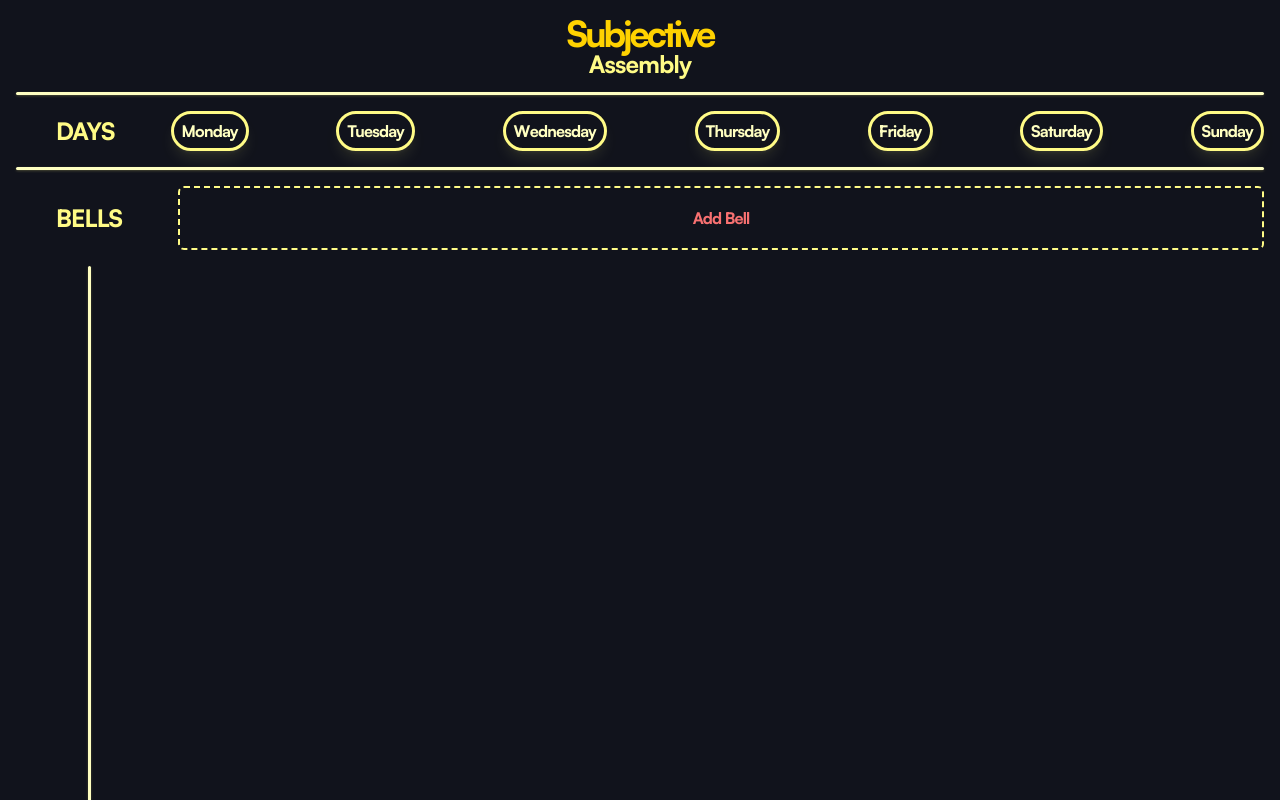
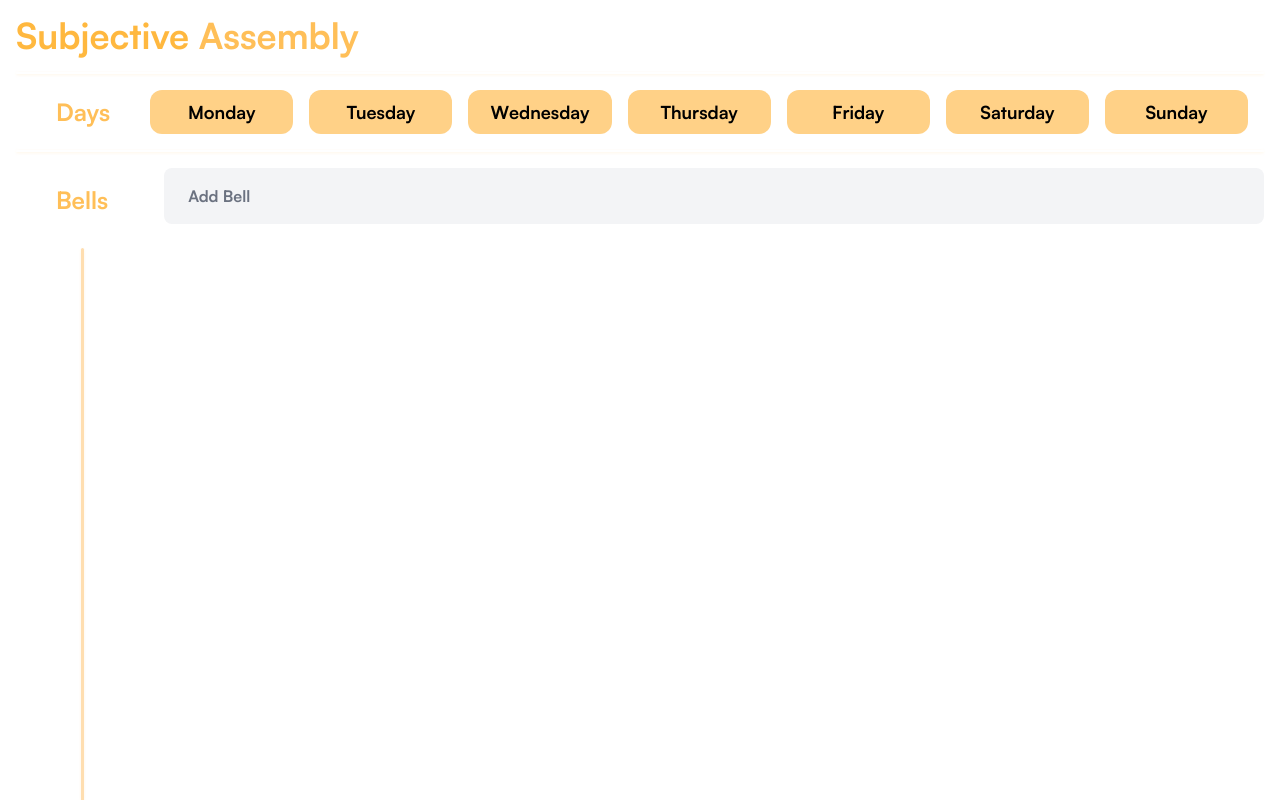
Before and after one commit to SubjectiveLabs/SubjectiveAssemblyLocal, a React (Vite) app in the folder frontend/: page / in a window 1280 px wide. Built offline with nearby package versions, Linux system fonts and the light colour scheme.

Commit message:
Modify design to match Subjective iOS, and change disabled action coloyr from red to grey to reserve red for destructive actions.

```diff
--- a/frontend/index.html
+++ b/frontend/index.html
@@ -4,7 +4,7 @@
     <meta charset="UTF-8" />
     <link rel="icon" type="image/svg+xml" href="/vite.svg" />
     <meta name="viewport" content="width=device-width, initial-scale=1.0" />
-    <title>SchoolScout Bell Times Editor</title>
+    <title>Subjective Assembly</title>
   </head>
   <body class="h-full">
     <div id="root" class="h-full"></div>
--- a/frontend/src/App.tsx
+++ b/frontend/src/App.tsx
@@ -77,25 +77,27 @@ const App = () => {
   }, [])
 
   return <>
-    <div className='h-full bg-cinder-950 flex flex-col px-4 pt-4 gap-4 font-extrabold tracking-tighter selection:bg-gold-500 selection:text-gold-900 sm:cursor-none overflow-y-auto'>
+    <div className='h-full bg-white flex flex-col px-4 pt-4 gap-4 font-bold selection:bg-gold-500 selection:text-gold-900 sm:cursor-none overflow-y-auto'>
       <Header />
       <Divider />
       <div className='flex items-center'>
-        <span className='text-gold-200 leading-none text-2xl [writing-mode:vertical-lr] md:[writing-mode:horizontal-tb] md:mx-10'>
-          DAYS
+        <span className='text-gold-300 leading-none text-2xl [writing-mode:vertical-lr] md:[writing-mode:horizontal-tb] md:mx-10'>
+          Days
         </span>
-        <DayButtons select={index => {
-          setSelectedDay(index)
-        }} ref={dayButtons} />
+        <div className='overflow-x-scroll'>
+          <DayButtons select={index => {
+            setSelectedDay(index)
+          }} ref={dayButtons} />
+        </div>
       </div>
       <Divider />
       <div className='flex gap-4 grow shrink-0 basis-auto'>
         <div className='flex flex-col items-center gap-4'>
-          <span className='text-gold-200 leading-none text-2xl [writing-mode:vertical-lr] md:[writing-mode:horizontal-tb] flex flex-col items-center md:py-5 md:mx-10'>
-            BELLS
+          <span className='text-gold-300 leading-none text-2xl [writing-mode:vertical-lr] md:[writing-mode:horizontal-tb] flex flex-col items-center md:py-5 md:mx-10'>
+            Bells
           </span>
           <span className='w-[3px] bg-gold-100 grow shrink-0 basis-auto rounded-t-full shadow shadow-gold-200/20'></span>
-        </div>
+        </div >
         <div className='flex flex-col grow basis-auto shrink-0 gap-4'>
           <AddBellButton
             click={() => {
@@ -130,12 +132,12 @@ const App = () => {
           : 'p-2',
         cursorState === CursorState.Light
           ? 'blur p-6'
-          : 'backdrop-blur-sm border-t',
+          : 'backdrop-blur-sm',
         cursorState === CursorState.Cross
-          ? 'bg-red-500/20 border-red-500'
+          ? 'bg-gray-500/20'
           : cursorState === CursorState.Light
-            ? 'bg-gold-200/10 border-gold-300'
-            : 'bg-gold-200/20 border-gold-300'
+            ? 'bg-gold-200/10 '
+            : 'bg-gold-200/20'
       )}
     >
       <svg
@@ -155,7 +157,7 @@ const App = () => {
         <g>
           <Plus fill={
             cursorState === CursorState.Cross
-              ? 'fill-red-500'
+              ? 'fill-gray-500'
               : 'fill-gold-500'
           } />
         </g>
--- a/frontend/src/components/AddBellButton/index.tsx
+++ b/frontend/src/components/AddBellButton/index.tsx
@@ -2,7 +2,12 @@ import { ForwardedRef, forwardRef } from 'react'
 import classNames from 'classNames'
 
 const AddBellButton = forwardRef(({ click, disabled }: { click: () => void, disabled: boolean}, ref: ForwardedRef<HTMLDivElement>) => <div
-  className='flex flex-col relative h-16 group border-dashed border-gold-200 border-2 rounded-md'
+  className={classNames(
+    'text-black text-center rounded-lg transition duration-300 text-center flex justify-between p-2 sm:px-4',
+    disabled
+      ? 'bg-gray-100'
+      : 'bg-gold-100'
+  )}
   onClick={click}
   ref={ref}
 >
@@ -10,29 +15,29 @@ const AddBellButton = forwardRef(({ click, disabled }: { click: () => void, disa
     <span className={classNames(
       'flex gap-1 w-full p-2 rounded transition',
       disabled
-        ? 'md:group-hover:bg-red-400/30'
+        ? 'md:group-hover:bg-gray-400/30'
         : 'md:group-hover:bg-gold-200/30'
     )}>
       <svg width='22.9102' height='22.9199' className={classNames(
         'rounded sm:hidden',
         disabled
-          ? 'bg-red-400/30'
-          : 'bg-gold-200/50'
+          ? 'bg-gray'
+          : 'bg-white'
       )}>
         <g>
           <path d='M5.42969 11.4648C5.42969 10.8984 5.82031 10.5176 6.37695 10.5176L10.5078 10.5176L10.5078 6.37695C10.5078 5.83008 10.8887 5.42969 11.4258 5.42969C11.9824 5.42969 12.373 5.82031 12.373 6.37695L12.373 10.5176L16.5137 10.5176C17.0703 10.5176 17.4609 10.8984 17.4609 11.4648C17.4609 12.002 17.0605 12.373 16.5137 12.373L12.373 12.373L12.373 16.5234C12.373 17.0703 11.9824 17.4609 11.4258 17.4609C10.8887 17.4609 10.5078 17.0605 10.5078 16.5234L10.5078 12.373L6.37695 12.373C5.83008 12.373 5.42969 12.002 5.42969 11.4648Z' className={classNames(
             'transition duration-300 origin-center',
             disabled
-              ? 'fill-red-500 rotate-45'
+              ? 'fill-gray-500 rotate-45'
               : 'fill-gold-500'
           )} />
         </g>
       </svg>
-      <span className={classNames(
+      <h3 className={classNames(
         disabled
-          ? 'text-red-400'
-          : 'text-gold-500'
-      )}>Add Bell</span>
+          ? 'text-gray-500'
+          : 'text-black'
+      )}>Add Bell</h3>
     </span>
   </div>
 </div>)
--- a/frontend/src/components/Bell/index.tsx
+++ b/frontend/src/components/Bell/index.tsx
@@ -9,12 +9,12 @@ const Bell = ({ number, initialTime }: { number: number, initialTime: DateTime }
     setRendered(true)
   }, [])
   return <div className={classNames(
-    'text-cinder-950 bg-gold-200 rounded-md transition duration-300 text-center flex justify-between p-2 sm:px-4',
+    'text-black bg-gold-200 rounded-md transition duration-300 text-center flex justify-between p-2 sm:px-4',
     rendered
       ? 'scale-100'
       : 'scale-0'
   )}>
-    <span className='tracking-[5px]'>BELL {number}</span>
+    <span>Bell {number}</span>
     <span onClick={() => {
       setTime(DateTime.fromObject({
         hour  : Math.floor(Math.random() * 23),
--- a/frontend/src/components/DayButtons/index.tsx
+++ b/frontend/src/components/DayButtons/index.tsx
@@ -21,14 +21,14 @@ const DayButtons = forwardRef(({ select }: {select: (index: number) => void}, re
           'Su'
         ],
         [ selected, setSelected ] = useState(-1)
-  return <div className='text-gold-100 flex justify-between grow shrink-0 basis-auto ps-4' ref={ref}>
+  return <div className='text-lg text-gold-100 flex justify-between grow shrink-0 basis-auto' ref={ref}>
     {daysShort.map((day, index) => <span
       key={day}
       className={classNames(
-        'border-[3px] rounded-full w-10 md:w-auto p-2 h-10 flex justify-center items-center border-gold-200 transition duration-300 hover:scale-[1.1] shadow-lg shadow-gold-200/10',
+        'rounded-xl w-10 md:w-screen p-2 mr-4 h-30 flex justify-center items-center border-none transition duration-300 hover:scale-[1.1] text-black shadow-gold-200/10',
         selected === index
-          ? 'bg-gold-200 text-cinder-950'
-          : 'hover:bg-gold-200 hover:text-cinder-950'
+          ? 'bg-gold-500 hover:bg-gold-300'
+          : 'hover:bg-gold-300 bg-gold-200 '
       )}
       onClick={() => {
         setSelected(index)
--- a/frontend/src/components/Divider/index.tsx
+++ b/frontend/src/components/Divider/index.tsx
@@ -1,2 +1,2 @@
-const Divider = () => <div className='h-[3px] bg-gold-100 rounded-full shrink-0 grow-0 basis-[3px] shadow shadow-gold-200/20' />
+const Divider = () => <div className='h-[2px] bg-black-500 rounded-full shrink-0 grow-0 basis-[2px] shadow shadow-gold-200/20' />
 export default Divider
--- a/frontend/src/components/Header/index.tsx
+++ b/frontend/src/components/Header/index.tsx
@@ -1,7 +1,9 @@
-const Header = () => <header className='text-center items-baseline justify-center'>
+const Header = () => <header className='text-left justify-center'>
   <a href='https://github.com/circles-png/SubjectiveAssembly' target='_blank' className='flex flex-col'>
-    <h1 className='text-gold-500 tracking-[-3px] text-4xl leading-none'>Subjective</h1>
-    <h2 className='text-gold-200 text-2xl leading-none'>Assembly</h2>
+    <div className = 'text-4xl'>
+      <span className='text-gold-500'>Subjective</span>
+      <span className='text-gold-300'>&nbsp;Assembly</span>
+    </div>
   </a>
 </header>
 export default Header
--- a/frontend/tailwind.config.cjs
+++ b/frontend/tailwind.config.cjs
@@ -15,31 +15,18 @@ export default {
         ]
       },
       colors: {
-        cinder: {
-          50 : '#f5f6fa',
-          100: '#eaecf4',
-          200: '#d1d6e6',
-          300: '#a9b3d0',
-          400: '#7b8bb5',
-          500: '#5a6c9d',
-          600: '#465483',
-          700: '#3a456a',
-          800: '#333c59',
-          900: '#2e344c',
-          950: '#11131c'
-        },
         gold: {
-          50 : '#ffffe7',
-          100: '#ffffc1',
-          200: '#fffb86',
-          300: '#fff141',
-          400: '#ffe10d',
-          500: '#ffd200',
-          600: '#d19a00',
-          700: '#a66e02',
-          800: '#89550a',
-          900: '#74460f',
-          950: '#442404'
+          50 : '#ffe8bd',
+          100: '#ffdeb0',
+          200: '#ffd187',
+          300: '#ffbf58',
+          400: '#ffbc51',
+          500: '#ffb83f',
+          600: '#dc9a22',
+          700: '#b4770e',
+          800: '#8a5a09',
+          900: '#69470e',
+          950: '#563805'
         }
 
       }
```
